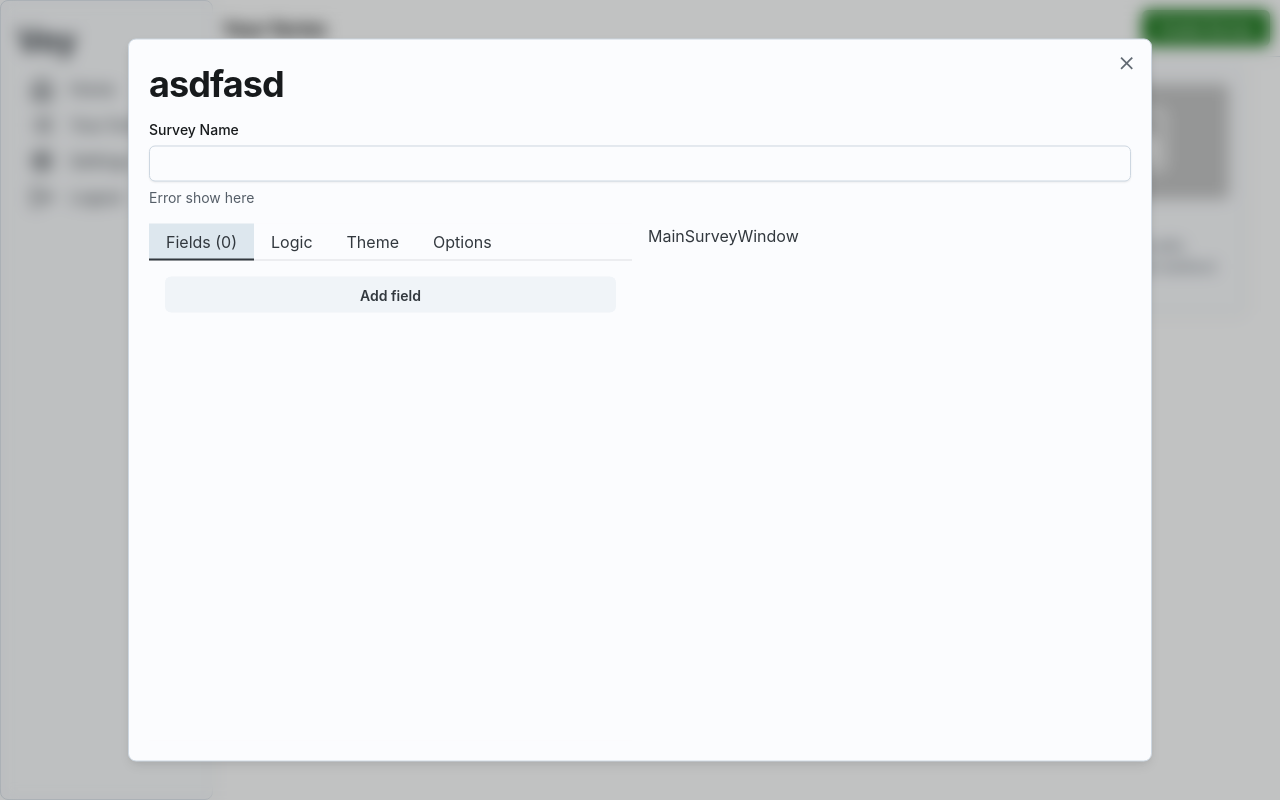
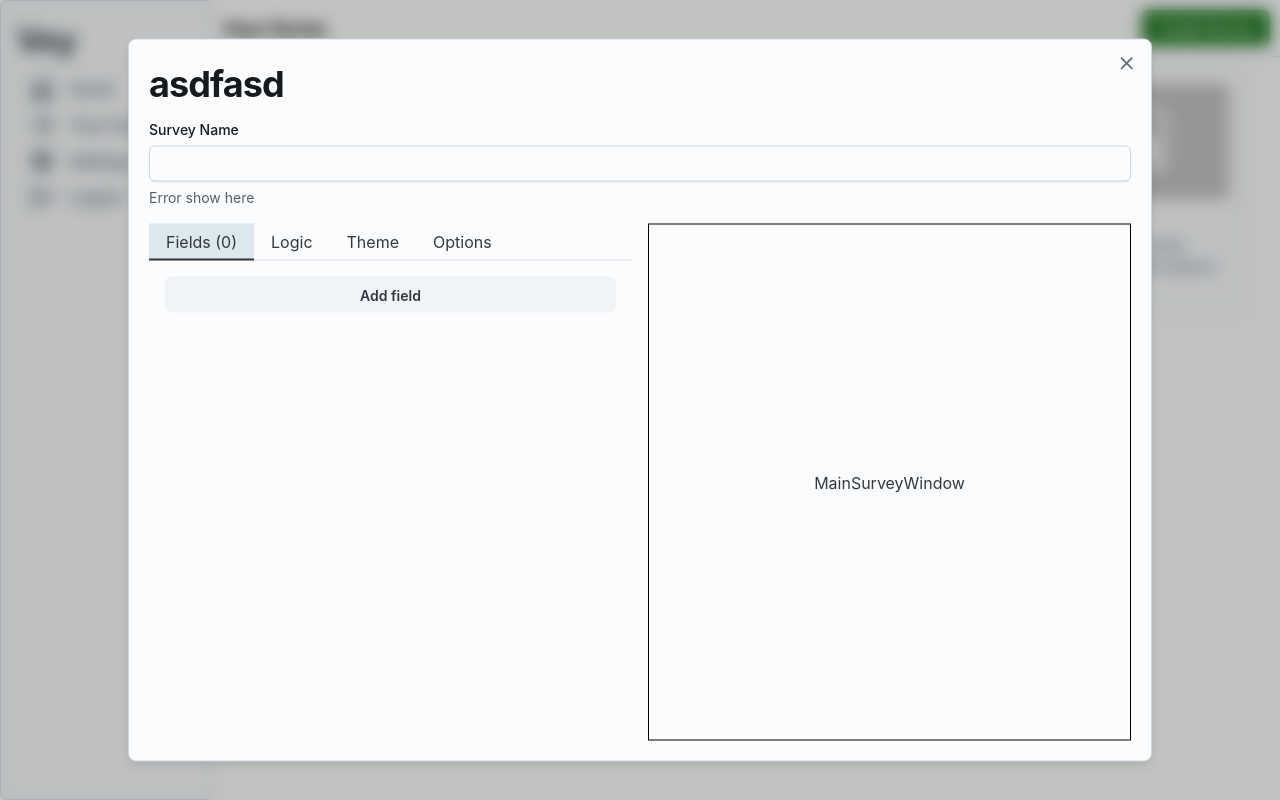
Before and after one commit to Lexpeee/survey-builder, a Next.js app: page /my-forms in a window 1280 px wide. Built offline with nearby package versions, Linux system fonts and the light colour scheme.

Commit message:
feat(survey): create modal - initial preview component

```diff
--- a/src/components/Modal/CreateSurvey.tsx
+++ b/src/components/Modal/CreateSurvey.tsx
@@ -21,7 +21,7 @@ import {
 import { v4 as uuid } from 'uuid'
 import FieldsTab from './components/Tabs/FieldsTab'
 import OptionsTab from './components/Tabs/OptionsTab'
-import { SurveyOptions } from './types'
+import { SurveyOptions } from '@/types/survey'
 import MainSurvey from '../Window/MainSurvey'
 
 type CreateSurveyModalProps = {
@@ -36,7 +36,8 @@ const CreateSurveyModal: FC<CreateSurveyModalProps> = ({
 
   const initialSurveyOptions: SurveyOptions = {
     link: null,
-    isPublished: true
+    isPublished: true,
+    finishButtonLabel: ''
   }
 
   // form states
--- a/src/components/Window/MainSurvey.tsx
+++ b/src/components/Window/MainSurvey.tsx
@@ -1,24 +1,66 @@
+import {
+  Button,
+  Stack
+} from '@mui/joy'
 import {
   FC,
   useEffect,
   useState,
   useMemo
 } from 'react'
+import { styled } from '@/stitches.config'
 
 type MainSurveyProps = {
   fields: any
   options: any
 }
 
-const MainSurvey:FC<MainSurveyProps> = (p) => {
+const MainSurvey:FC<MainSurveyProps> = ({
+  fields,
+  options
+}) => {
 
-  useEffect(()=>{
-    console.log("props", p)
-  }, [p])
+  const [currentStep, setCurrentStep] = useState(0)
+
+  const selectedField = useMemo(()=>{
+    return fields[currentStep]
+  }, [fields, currentStep])
+
+  const isFirstStep = useMemo(() => {
+    return currentStep === 0
+  }, [fields, currentStep])
+
+  const isLastStep = useMemo(() => {
+    return currentStep === (fields.length - 1)
+  }, [fields, currentStep])
 
   return (
-    <div>MainSurveyWindow</div>
+    <Wrapper>
+      MainSurveyWindow
+      <Stack>
+        <div>
+          {selectedField?.question}
+        </div>
+        <div>
+          {fields.length > 0 && <>
+            {!isFirstStep && <Button onClick={() => setCurrentStep(prevState => prevState - 1)}>Back</Button>}
+            {!isLastStep && <Button onClick={() => setCurrentStep(prevState => prevState + 1)}>Next</Button>}
+            {isLastStep && <Button onClick={() => console.log("wala na finish na")}>Finish</Button>}
+          </>}
+        </div>
+      </Stack>
+    </Wrapper>
   )
 }
 
 export default MainSurvey
+
+const Wrapper = styled('div', {
+  display: 'flex',
+  flexDirection: 'column',
+  alignItems: 'center',
+  justifyContent: 'center',
+  height: '100%',
+  border: '1px solid black', // TODO: remove afterwards
+  padding: 10,
+})
--- a/src/components/Modal/types.ts
+++ b/src/types/survey.ts
@@ -1,4 +1,5 @@
 export type SurveyOptions = {
   link: string | null
   isPublished: boolean
+  finishButtonLabel: string
 }
```
